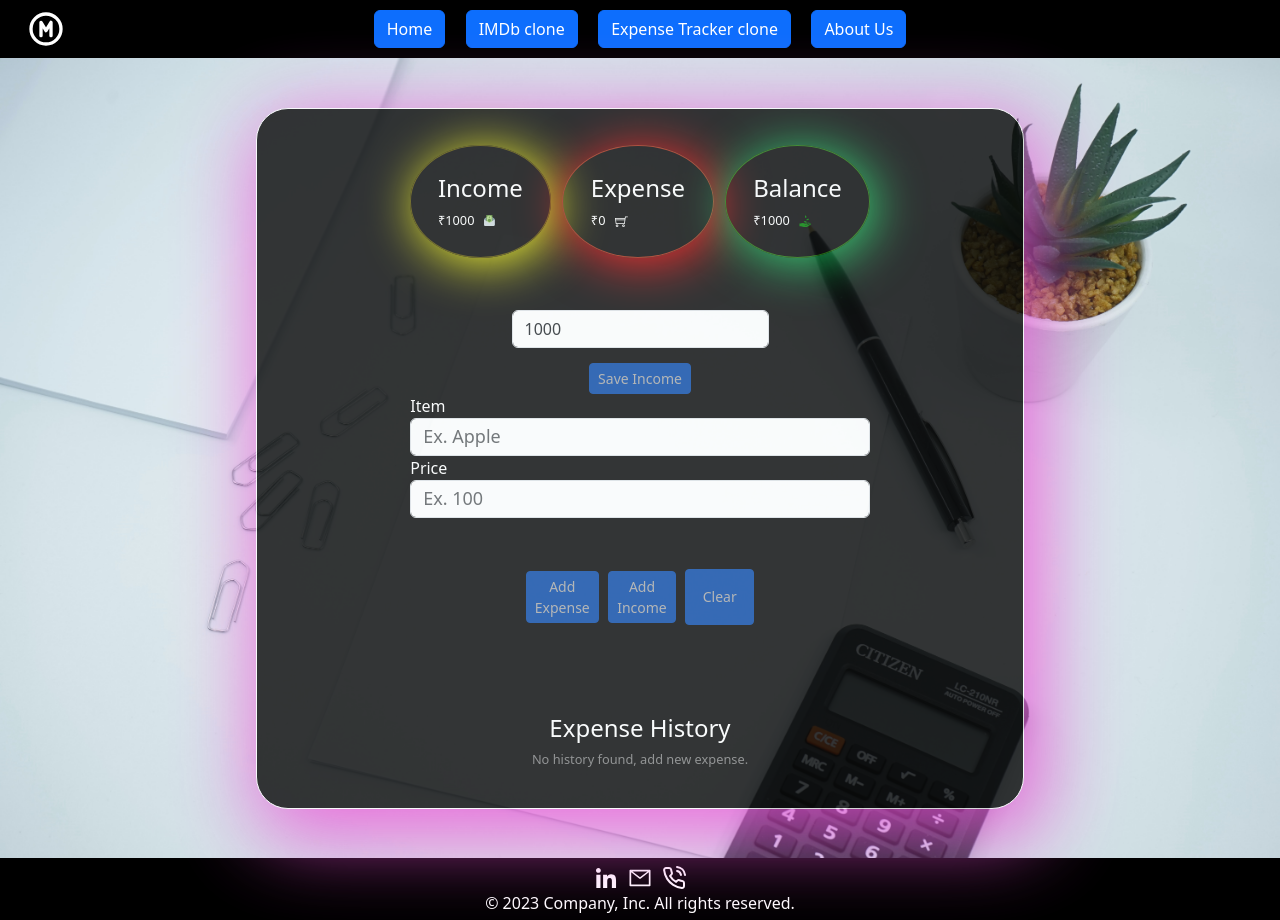
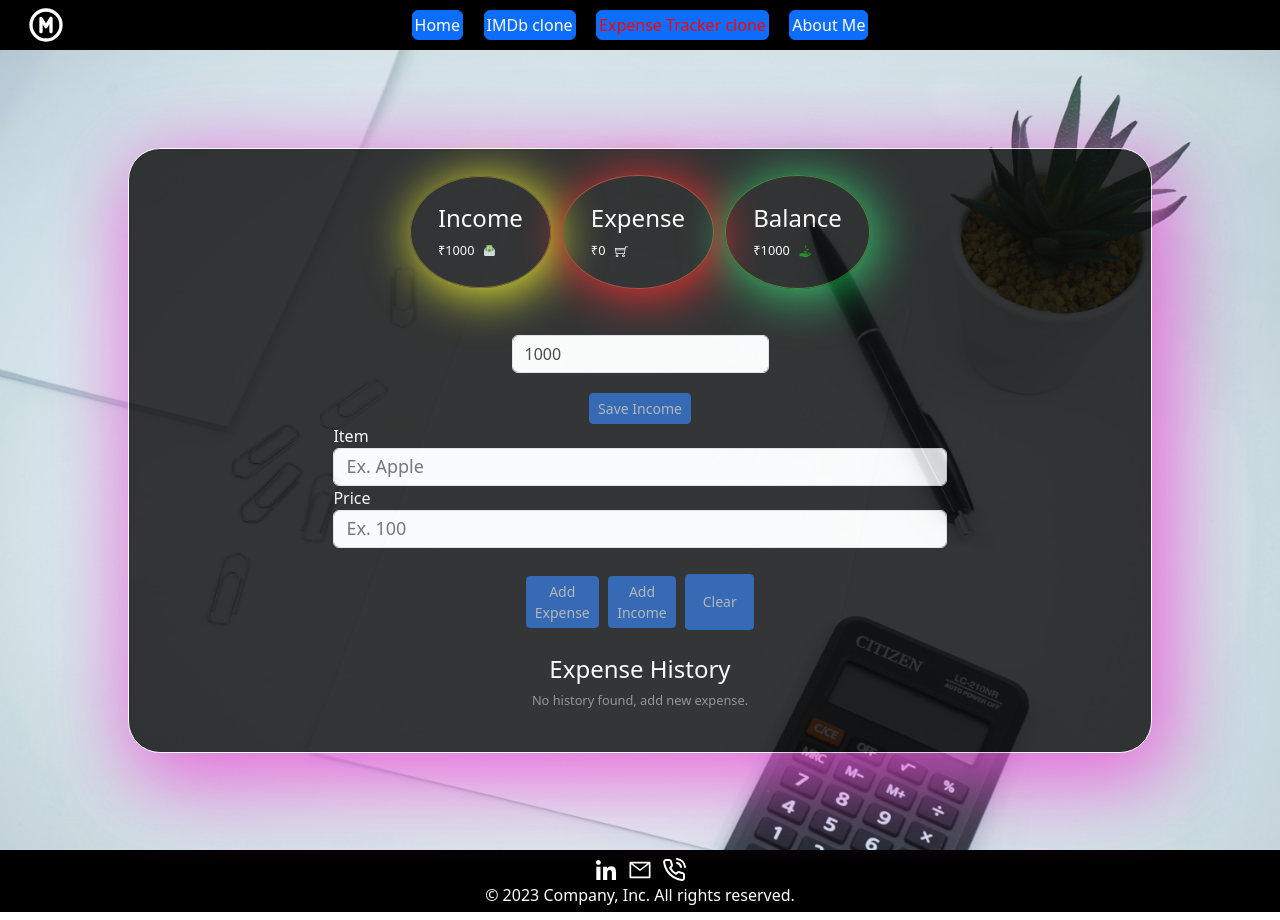
Before and after one commit to MuskanSrivastava8/Mitra, a React (Create React App) app: page /Mitra/Expensetracker in a window 1280 px wide. Built offline with nearby package versions, Linux system fonts and the light colour scheme.

Commit message:
UI theme modified

```diff
--- a/src/Components/ExpenseTracker/Expensetracker.scss
+++ b/src/Components/ExpenseTracker/Expensetracker.scss
@@ -20,7 +20,7 @@
     margin-bottom: 2%;
     background-color: #080808;
     height: 100%;
-    min-width: 60%;
+    min-width: 80%;
     border: 1px solid white;
     border-radius: 2rem;
     opacity: .8;
@@ -52,7 +52,7 @@
     justify-content: center;
     align-items: center;
     // background: blue;
-    padding: 4%;
+    padding: 2%;
     //width: 72%;
 }
 
@@ -216,7 +216,7 @@
 
 .Expense_input_box {
     padding: 2%;
-    margin: 4%;
+   // margin: 4%;
     /* width: 50%; */
     display: flex;
     flex-direction: row;
@@ -227,8 +227,8 @@
 }
 
 .Expense_History {
-    padding: 1%;
-    margin-top: 4%;
+    // padding: 1%;
+    // margin-top: 4%;
     margin-bottom: 4%;
     width: 90%;
 }
--- a/src/Components/Intro/Intro.scss
+++ b/src/Components/Intro/Intro.scss
@@ -17,7 +17,7 @@
 }
 
 .intro_content_box {
-    background-color: #000000;
+    background-color: #0d6efd4d;
     opacity: 0.8;
     padding: 4%;
     border: 1px solid gray;
--- a/src/Components/Menu/Menu.js
+++ b/src/Components/Menu/Menu.js
@@ -36,7 +36,7 @@ export default function Menu() {
               </Dropdown.Item>
               <Dropdown.Item>
                 <NavLink className="dropdownMenuItem" to={"/Portfolio"}>
-                  About Us
+                  About Me
                 </NavLink>
               </Dropdown.Item>
             </Dropdown.Menu>
@@ -48,29 +48,70 @@ export default function Menu() {
           </button>
         </div>
         <div className="menu_item">
-          <button type="button" class="btn btn-primary">
-            <NavLink to={"/Intro"}> Home</NavLink>
+          <button
+            type="button"
+            class="btn btn-primary"
+            style={{ padding: "2px" }}
+          >
+            <NavLink
+              to={"/Intro"}
+              style={({ isActive }) => ({
+                color: isActive ? "Red" : "White",
+              })}
+            >
+              {" "}
+              Home
+            </NavLink>
           </button>
         </div>
         <div className="menu_item">
-          <button type="button" class="btn btn-primary">
-            <NavLink to={"/Knowyourshow"}>IMDb clone</NavLink>
+          <button
+            type="button"
+            class="btn btn-primary"
+            style={{ padding: "2px" }}
+          >
+            <NavLink
+              to={"/Knowyourshow"}
+              style={({ isActive }) => ({
+                color: isActive ? "Red" : "White",
+              })}
+            >
+              IMDb clone
+            </NavLink>
           </button>
         </div>
         <div className="menu_item">
-          <button type="button" class="btn btn-primary">
-            <NavLink to={"/Expensetracker"}>Expense Tracker clone</NavLink>
+          <button
+            type="button"
+            class="btn btn-primary"
+            style={{ padding: "2px" }}
+          >
+            <NavLink
+              to={"/Expensetracker"}
+              style={({ isActive }) => ({
+                color: isActive ? "Red" : "White",
+              })}
+            >
+              Expense Tracker clone
+            </NavLink>
           </button>
         </div>
         <div className="menu_item">
-          <button type="button" class="btn btn-primary">
-            <NavLink to={"/Portfolio"}>About Us</NavLink>
+          <button
+            type="button"
+            class="btn btn-primary"
+            style={{ padding: "2px" }}
+          >
+            <NavLink
+              to={"/Portfolio"}
+              style={({ isActive }) => ({
+                color: isActive ? "Red" : "White",
+              })}
+            >
+              About Me
+            </NavLink>
           </button>
         </div>
-        {/* <div className="menu_item">
-        <button type="button" class="btn btn-primary"><NavLink to={"/Expensetracker"}>Expense Tracker clone</NavLink></button>
-
-        </div> */}
       </div>
     </React.Fragment>
   );
--- a/src/Components/Portfolio/portfolio.scss
+++ b/src/Components/Portfolio/portfolio.scss
@@ -26,14 +26,13 @@
 }
 
 .name {
-    background-color: rgb(13 110 253 / 27%);
+    background-color: rgb(78 149 255 / 30%);
     opacity: 0.7;
     padding: 8px;
     border: 0.5px solid #847cd0;
     border-radius: 10px;
     display: flex;
     flex-direction: column;
-    background-color: #d9d9d96e;
     border-color: transparent;
     margin: 8%;
 }
```
